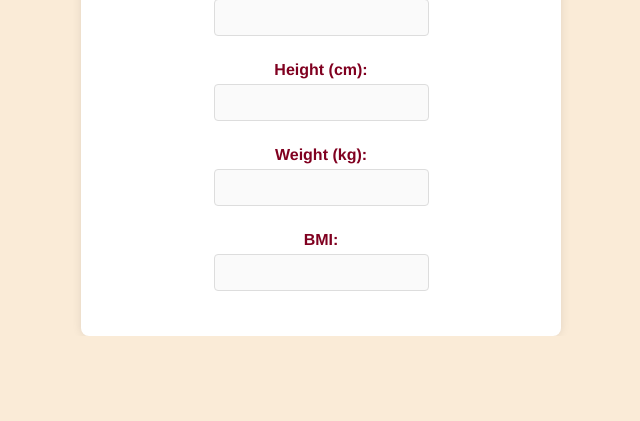
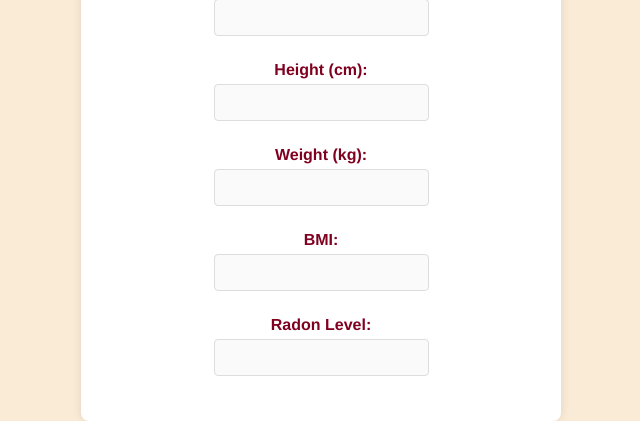
Before and after one commit to mrcurrlyhair/Project, a Flask app: page /medical_records in a window 1280 px wide. Shown: the part 852-1273 px from the top of the page, without its empty margins (319-959 px from the left). Before the commit the page ends 1188 px from the top, so only its background shows below. Run offline with Flask 3, Linux system fonts and the light colour scheme; the visitor is signed in with stand-in values (Sample User, id 1); data that the repository does not hold is empty; parts of the project's set-up code (start-up, migrations or seed data) failed here and were passed over.

Commit message:
Radon for new users complete
Radon for new users complete, also made height and weight visable,they was supposed to not to be and just bmi in the template, but nice thing to see what you originally inputed without having to edit records, also added these to the health db not just bmi , looking for pollution data in the uk which is usable, csv will be available in either a later commit or a google drive link like previously mentioned

```diff
--- a/app.py
+++ b/app.py
@@ -1,6 +1,7 @@
-from flask import Flask, render_template, request, redirect, url_for, session, flash, g
+from flask import Flask, render_template, request, redirect, url_for, session, flash
 import sqlite3
 import hashlib
+import pandas as pd
 
 app = Flask(__name__, static_folder='static')
 app.secret_key = 'Winston1'
@@ -131,6 +132,10 @@ def get_health(user_id):
     conn.close()
     return record
 
+
+radon_data = pd.read_csv('CSVs/uk_radon.csv')
+radon_lookup = dict(zip(radon_data['county_name'], radon_data['radon_level']))
+
 # medical records page
 @app.route('/medical_records', methods=['GET', 'POST'])
 def medical_records():
@@ -153,14 +158,19 @@ def medical_records():
         weight = float(request.form['weight'])
         bmi = round(weight / (height / 100) ** 2, 1)
 
+        # find radon level
+        radon_level = radon_lookup.get(county_name, None)
+
         # update the user records in health db
         conn.execute('''
             UPDATE health SET
                 age = ?, gender = ?, county_name = ?, smoking_status = ?, alcohol_use = ?,
-                physical_activity = ?, diet_quality = ?, sleep_hours = ?, BMI = ?
+                physical_activity = ?, diet_quality = ?, sleep_hours = ?, BMI = ?,
+                height = ?, weight = ?, radon_level = ?
             WHERE user_id = ?
         ''', (age, gender, county_name, smoking_status, alcohol_use,
-              physical_activity, diet_quality, sleep_hours, bmi, user_id))
+              physical_activity, diet_quality, sleep_hours, bmi,
+              height, weight, radon_level, user_id))
         conn.commit()
         conn.close()
 
@@ -173,6 +183,7 @@ def medical_records():
 
     return render_template('medical_records.html', record=record, edit=edit)
 
+
 @app.route('/predictor')
 def predictor():
     if 'user_id' not in session:
--- a/create_healthdb.py
+++ b/create_healthdb.py
@@ -13,6 +13,8 @@ cursor.execute('''
         county_name TEXT,
         smoking_status TEXT,
         BMI REAL,
+        height REAL,
+        weight REAL,
         alcohol_use TEXT,
         physical_activity TEXT,
         diet_quality TEXT,
--- a/templates/medical_records.html
+++ b/templates/medical_records.html
@@ -105,14 +105,20 @@
             <input type="number" step="0.1" name="sleep_hours" value="{{ record.sleep_hours if record else '' }}" {% if not edit %}disabled{% endif %} required>
 
             <label>Height (cm):</label>
-            <input type="number" step="0.1" name="height" {% if not edit %}disabled{% endif %} required>
+            <input type="number" step="0.1" name="height" value="{{ record.height if record else '' }}" {% if not edit %}disabled{% endif %} required>
 
             <label>Weight (kg):</label>
-            <input type="number" step="0.1" name="weight" {% if not edit %}disabled{% endif %} required>
+            <input type="number" step="0.1" name="weight" value="{{ record.weight if record else '' }}" {% if not edit %}disabled{% endif %} required>
+
 
             {% if not edit %}
                 <label>BMI:</label>
                 <input type="text" value="{{ record.BMI if record else '' }}" disabled>
+
+                {% if record.radon_level is not none %}
+                    <label>Radon Level:</label>
+                    <input type="text" value="{{ record.radon_level }}" disabled>
+                {% endif %}
             {% endif %}
 
 
```
